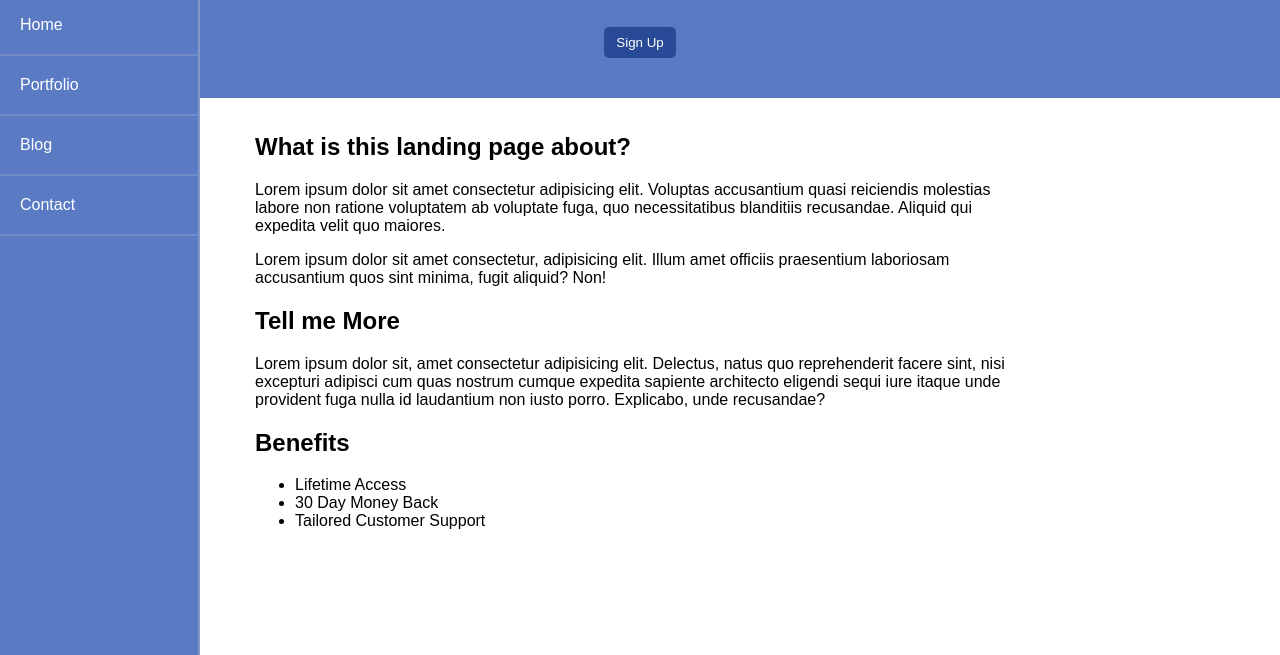
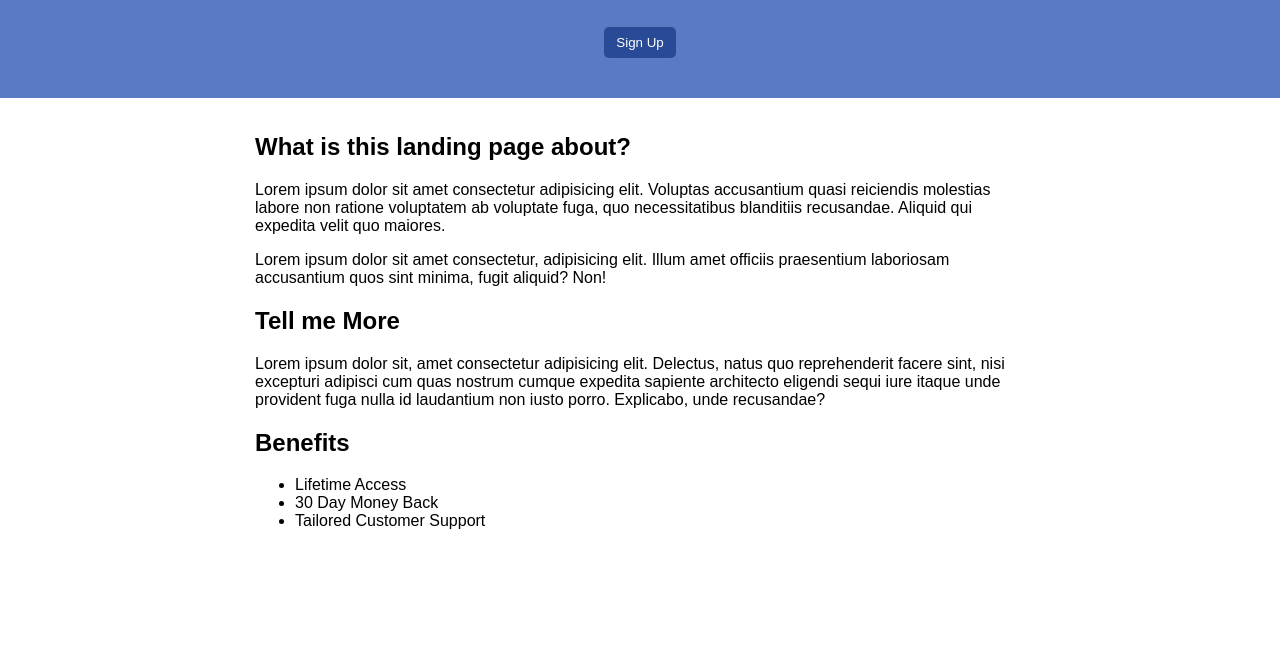
Before and after one commit to Jack9170/website1, a plain HTML site: page landingPage.html in a window 1280 px wide. Shown: the part 145-800 px from the top of the page. Drawn offline with Linux system fonts and the light colour scheme; a web font is replaced by a local one.

Commit message:
Mon, Mar 11, 2024, 2:44 PM -07:00

```diff
--- a/css/landingPage.css
+++ b/css/landingPage.css
@@ -26,7 +26,7 @@ nav {
     border-right: 2px solid rgba(200,200,200, 0.4);
     z-index: 100;
     color: white;
-    /*transform: translateX(-115%) */
+    transform: translateX(-115%);
 }
 
 nav .logo {
```
